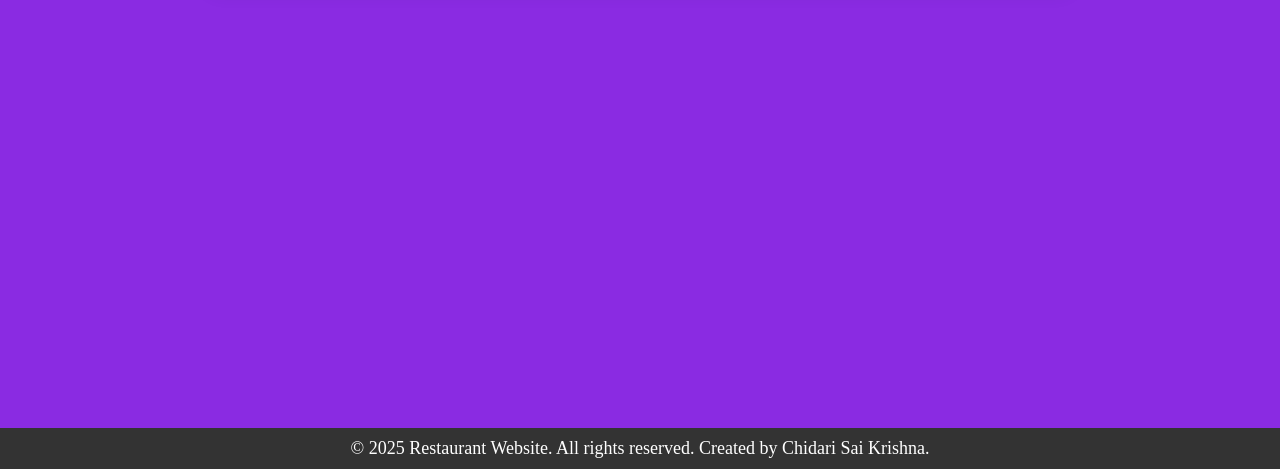
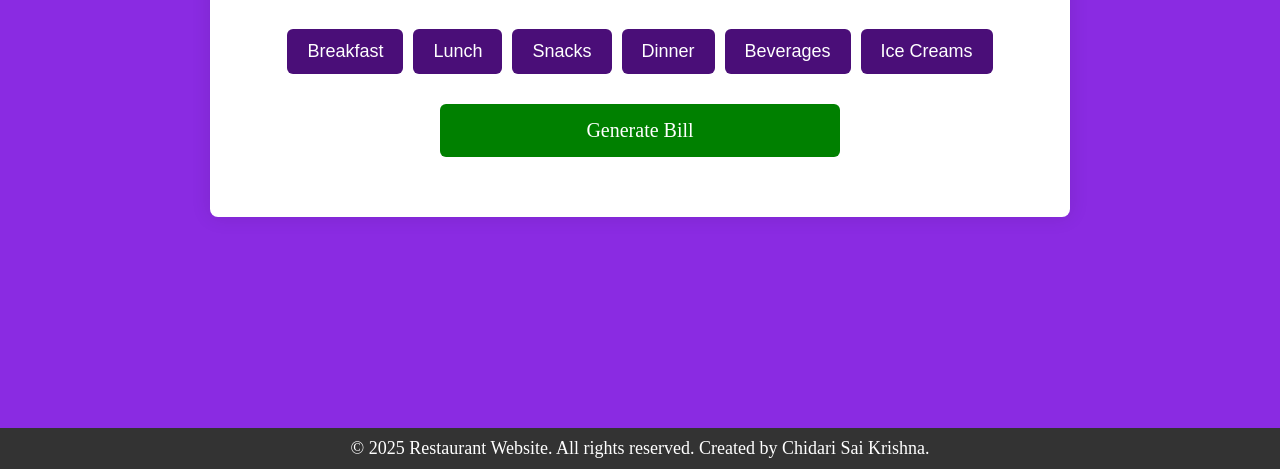
Before and after one commit to CHIDARISAIKRISHNA/Restaurant-Website, a plain HTML site: page index.html in a window 1280 px wide. Shown: the part 372-841 px from the top of the page. Drawn offline with Linux system fonts and the light colour scheme.

Commit message:
Update styles.css

```diff
--- a/styles.css
+++ b/styles.css
@@ -9,8 +9,8 @@ body {
 }
 #container {
     display: flex;
-    justify-content: space-between;
-    align-items: flex-start;
+    justify-content: center;
+    align-items: center;
     min-height: 100vh;
     padding: 20px;
     background-color: #8a2be2;
@@ -87,18 +87,19 @@ body {
 }
 .calculate-button {
     display: block;
-    width: 100%;
+    margin: 30px auto;
     padding: 15px;
-    margin-top: 25px;
+    width: 50%;
     font-size: 20px;
     cursor: pointer;
     border: none;
-    background-color: #4a0e78;
+    background-color: green;
     color: white;
     border-radius: 6px;
     font-family: 'Times New Roman', Times, serif;
     transition: background-color 0.3s, transform 0.2s;
 }
+
 .calculate-button:hover {
     background-color: #3c0b62;
 }
```
